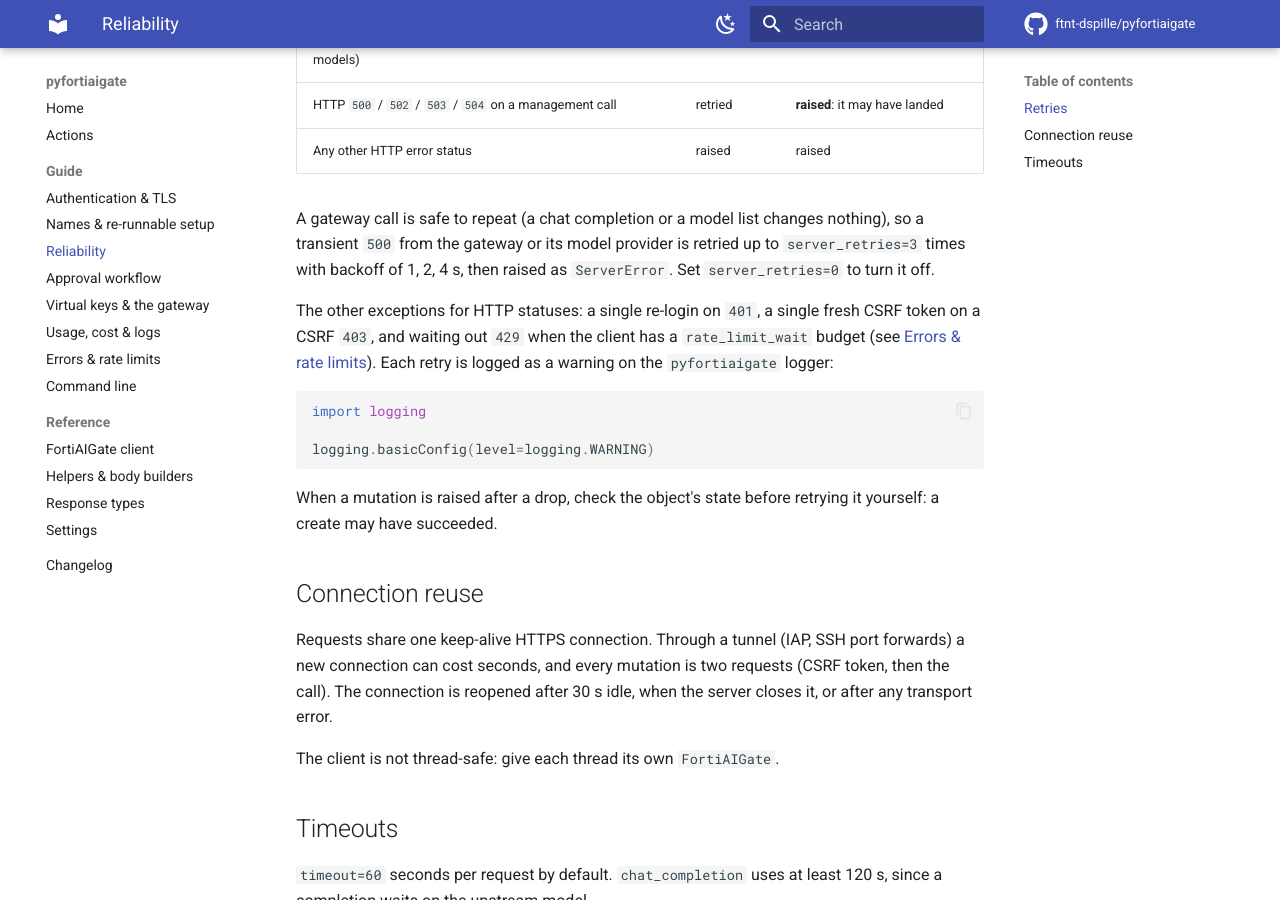
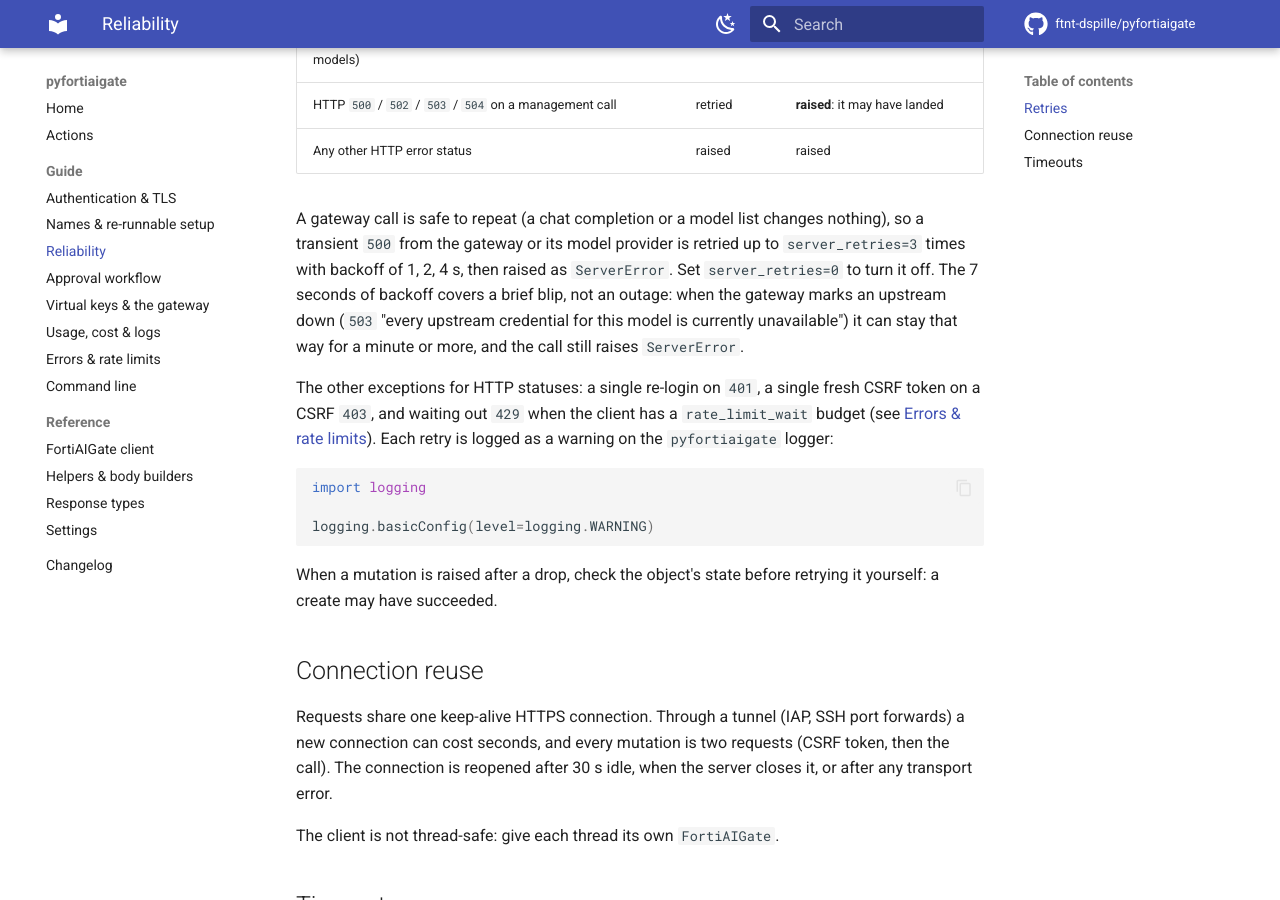
Before and after one commit to ftnt-dspille/pyfortiaigate, an MkDocs documentation site: the page built from docs/guide/reliability.md, in a window 1280 px wide and 900 px high, scrolled down 459 px. Built offline with MkDocs 1.6.1 and Material for MkDocs 9.7.7, drawn with Linux system fonts in a browser that asks for light colours; comment, search, counter and statistics services are not loaded.

```diff
--- a/docs/guide/reliability.md
+++ b/docs/guide/reliability.md
@@ -17,7 +17,10 @@
 A gateway call is safe to repeat (a chat completion or a model list changes nothing),
 so a transient `500` from the gateway or its model provider is retried up to
 `server_retries=3` times with backoff of 1, 2, 4 s, then raised as `ServerError`.
-Set `server_retries=0` to turn it off.
+Set `server_retries=0` to turn it off. The 7 seconds of backoff covers a brief blip, not an
+outage: when the gateway marks an upstream down (`503` "every upstream credential for this
+model is currently unavailable") it can stay that way for a minute or more, and the call
+still raises `ServerError`.
 
 The other exceptions for HTTP statuses: a single re-login on `401`, a single fresh
 CSRF token on a CSRF `403`, and waiting out `429` when the client has a
```
Also changed, not shown: CHANGELOG.md (+5 -1 lines).
